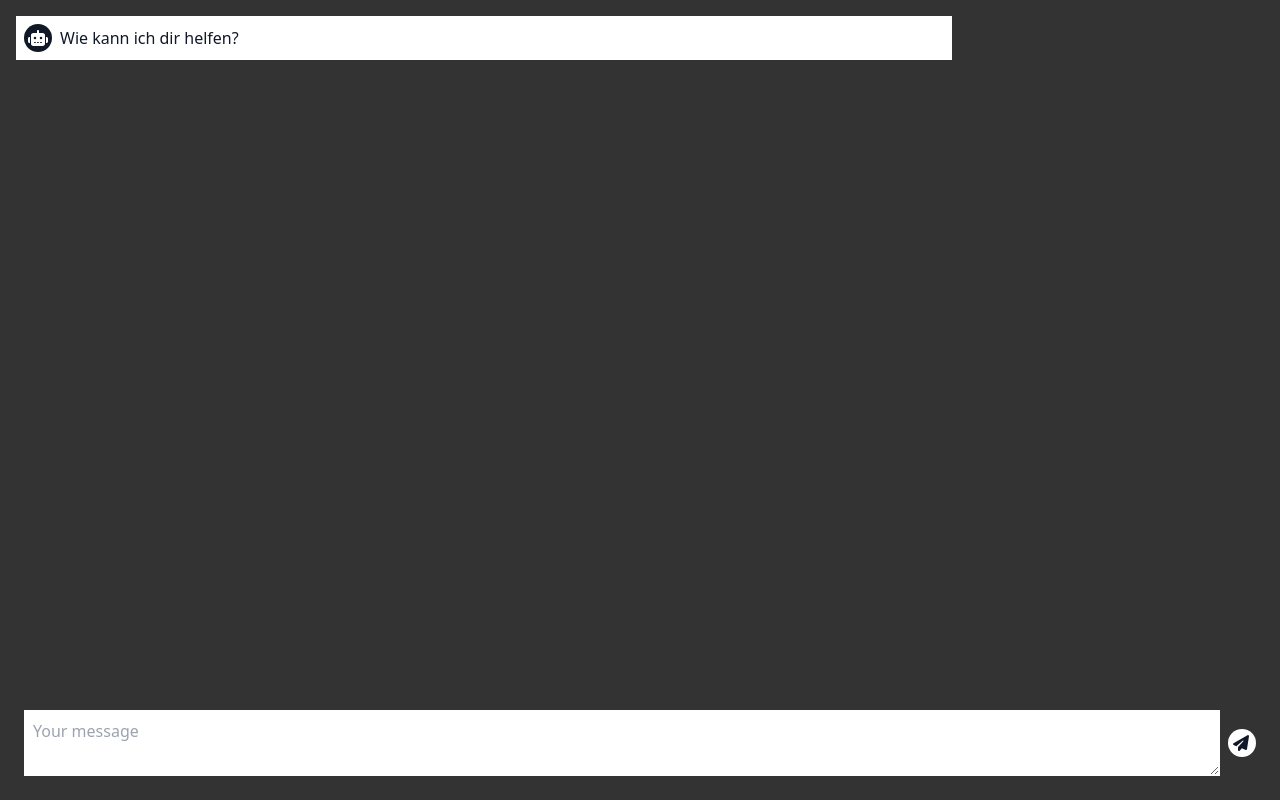
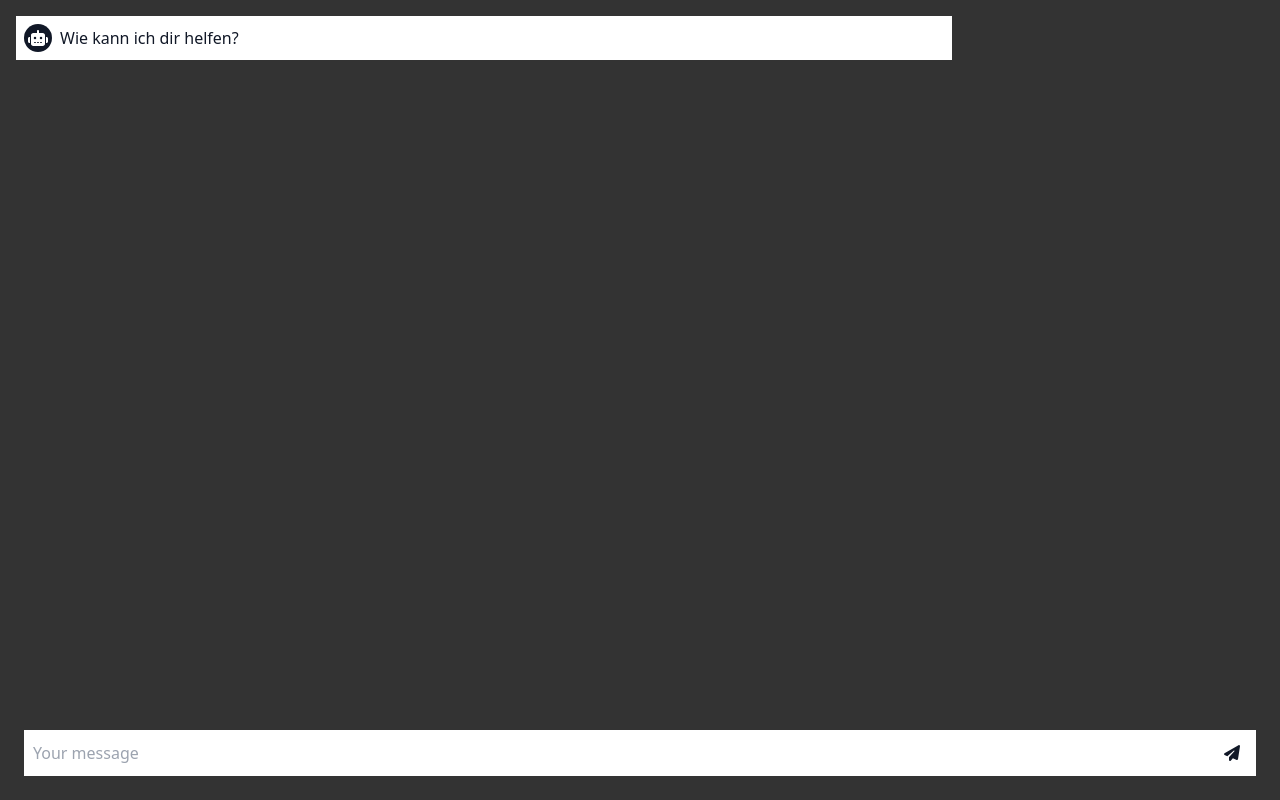
Before and after one commit to feissN/personal-ai, a Nuxt app: page / in a window 1280 px wide. Built offline with nearby package versions, Linux system fonts and the light colour scheme; no server answers.

Commit message:
improved input look

```diff
--- a/pages/index.vue
+++ b/pages/index.vue
@@ -12,21 +12,24 @@
                 @submit.prevent="send"
                 class="new-message p-2 flex justify-center items-center gap-2 w-full"
             >
+                <div class="p-2 border border-transparent focus-within:border-black bg-white flex items-center gap-2 flex-1">
                     <textarea
                         :disabled="loading"
                         type="text"
                         v-model="currentMessage"
-                    class="text-gray-900 p-2 outline-none border border-transparent focus:border-black disabled:cursor-not-allowed w-full"
+                        class="text-gray-900 outline-none disabled:cursor-not-allowed w-full resize-none h-6"
                         placeholder="Your message"
+                        @input="resizeTextArea"
                     ></textarea>
                     <button
                         :disabled="loading"
-                    class="bg-white text-gray-900 rounded-full min-w-[1.75rem] min-h-[1.75rem] w-7 h-7 flex justify-center items-center pr-0.5 disabled:cursor-not-allowed disabled:opacity-50"
+                        class="bg-white text-gray-900 rounded-full min-w-[1.75rem] min-h-[1.75rem] w-7 h-7 flex justify-center items-center pr-0.5 disabled:cursor-not-allowed disabled:opacity-50 self-end"
                     >
                         <ClientOnly>
                             <font-awesome-icon icon="fa-solid fa-paper-plane" />
                         </ClientOnly>
                     </button>
+                </div>
             </form>
         </div>
     </div>
@@ -51,6 +54,13 @@ const currentMessage = ref("");
 
 const loading = ref(false);
 const broken = ref(false);
+
+const resizeTextArea = (e: Event) => {
+    const textarea = e.target as HTMLTextAreaElement;
+
+    textarea.style.height = ""; /* Reset the height*/
+    textarea.style.height = Math.min(textarea.scrollHeight + 2, 150) + "px";
+};
 
 const send = async () => {
     chatHistory.value.push({
```
Lines whose indentation alone changed are shown as unchanged.
